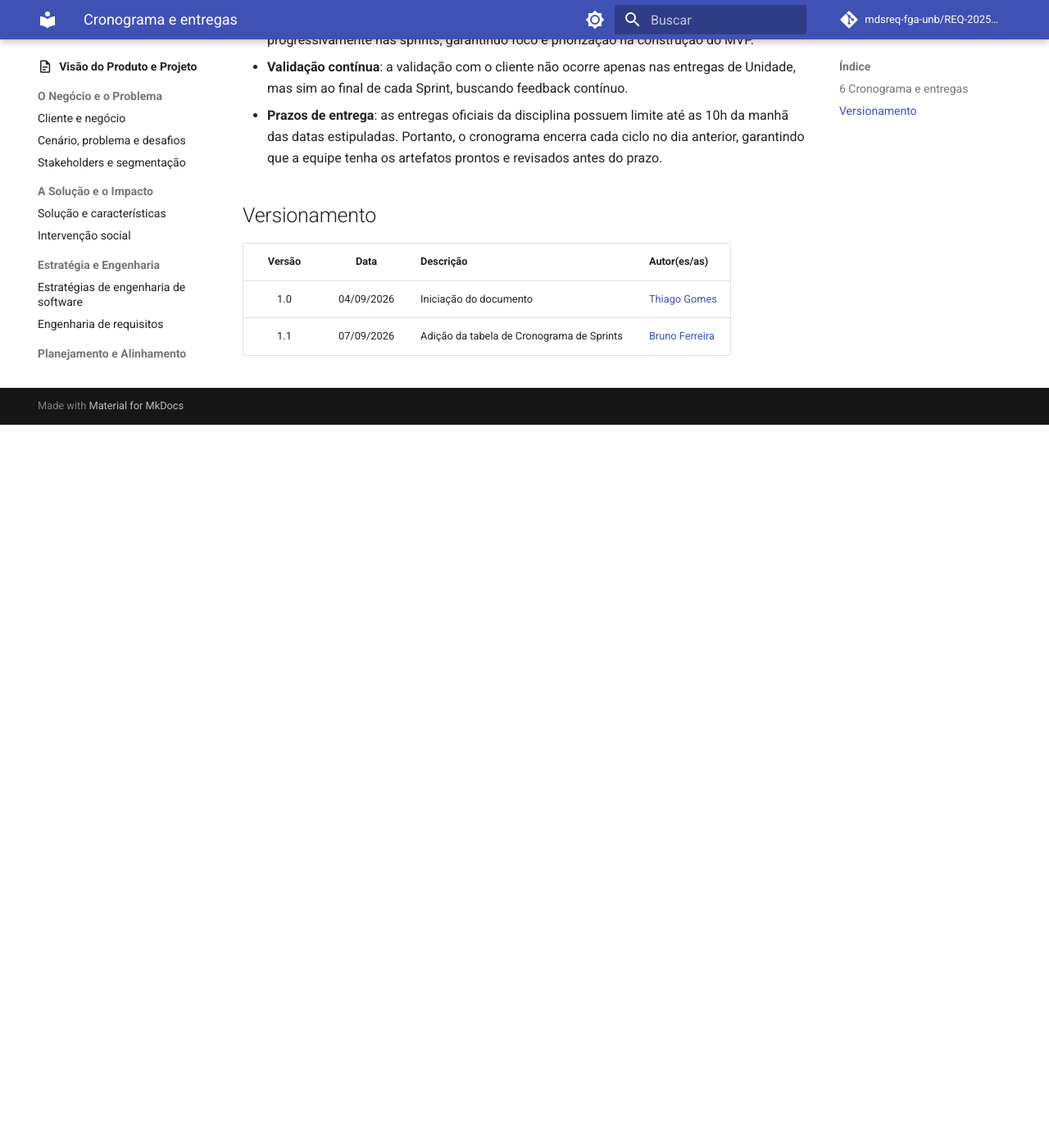
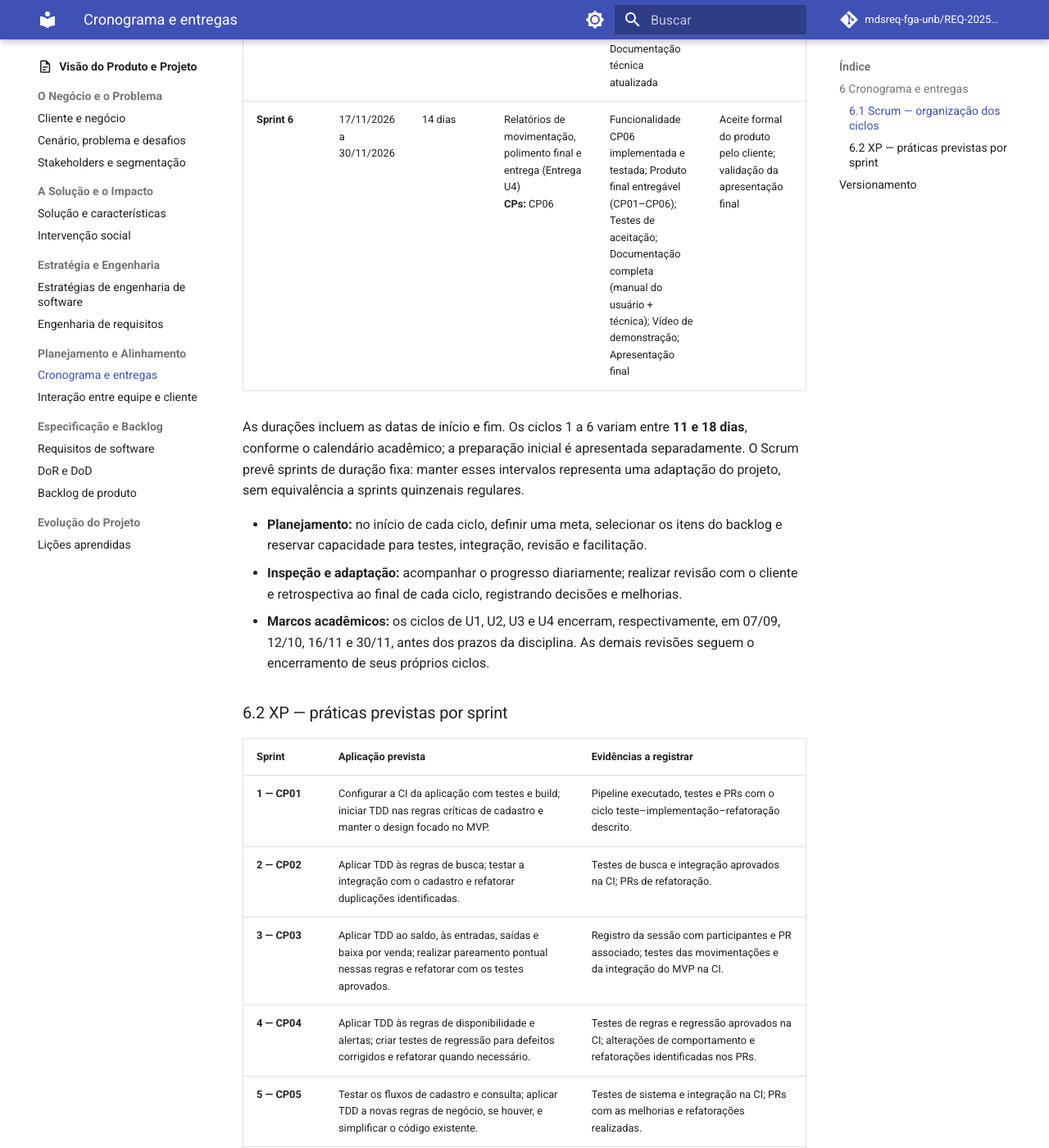
Before and after one commit to mdsreq-fga-unb/REQ-202562-T02-TSI-AutoPecas, an MkDocs documentation site: the page built from docs/visao-produto/cronograma-e-entregas.md, in a window 1280 px wide and 1400 px high, scrolled down 1795 px. Shown: the whole window at 82% size. Built offline with MkDocs 1.6.1 and Material for MkDocs 9.7.7, drawn with Linux system fonts in a browser that asks for light colours; comment, search, counter and statistics services are not loaded; before the commit the page ends 2313 px from its top, so only the background shows below that; some of the changed text lies outside the part shown.

Commit message:
docs: concluir correcoes da issue 6 sobre Scrum e XP

```diff
--- a/docs/visao-produto/cronograma-e-entregas.md
+++ b/docs/visao-produto/cronograma-e-entregas.md
@@ -2,24 +2,41 @@
 
 ## 6 Cronograma e entregas
 
-A partir da estratégia de desenvolvimento ágil estabelecida para o projeto **TSI Turbo**, tem-se a seguinte proposta de cronograma. O semestre letivo de referência é o de **2026.2**, organizado em entregas que se alinham às unidades da disciplina. Cada sprint possui objetivos claros e foca na entrega contínua das Características do Produto (CPs), garantindo um incremento funcional integrado e validado.
+A proposta de cronograma da **TSI Peças** organiza o semestre **2026.2** em ciclos de desenvolvimento e marcos de entrega da disciplina. A organização do trabalho utiliza elementos do Scrum, e as práticas técnicas selecionadas do XP estão detalhadas na seção 6.2.
 
-| Sprint | Período | Objetivo Principal e CPs | Entregas Esperadas | Validação do Cliente |
-|--------|---------|--------------------------|--------------------|----------------------|
-| **Sprint 0** | 24/08/2026 a 07/09/2026 | Definição do escopo, visão do produto e projeto; decisões de arquitetura e ferramentas; levantamento inicial de requisitos (Entrega U1)<br>**CPs:** — | Documento de Visão do Produto e Projeto; Rich Picture; Mapa de Stakeholders; Decisão de arquitetura documentada; Stack definida; Ambiente configurado | Validação do documento de visão, arquitetura e ferramentas pelo cliente e professor |
-| **Sprint 1** | 08/09/2026 a 19/09/2026 | Cadastro de peças<br>**CPs:** CP01 | Funcionalidade CP01 implementada e testada; User Stories da CP01 atendendo ao DoD; Testes unitários da CP01 | Revisão da sprint com o cliente; validação da CP01 |
-| **Sprint 2** | 20/09/2026 a 01/10/2026 | Classificação e busca de peças<br>**CPs:** CP02 | Funcionalidade CP02 implementada e testada; Integração CP02 com CP01 validada; Testes unitários da CP02 | Demonstração da CP02 ao cliente; validação da integração com CP01 |
-| **Sprint 3** | 02/10/2026 a 12/10/2026 | Controle de movimentação de estoque e consolidação do MVP (Entrega U2)<br>**CPs:** CP03 | Funcionalidade CP03 implementada e testada; MVP consolidado (CP01 + CP02 + CP03); Backlog refinado para próximas fases; Testes de integração do MVP | Validação do MVP completo com o cliente antes da apresentação da U2 |
-| **Sprint 4** | 13/10/2026 a 29/10/2026 | Consulta de disponibilidade e alertas<br>**CPs:** CP04 | Funcionalidade CP04 implementada e testada; Integração com CP01–CP03 validada; Correções de bugs apontados na U2; Testes unitários da CP04 | Revisão da sprint com o cliente; validação da CP04 e das correções |
-| **Sprint 5** | 30/10/2026 a 16/11/2026 | Agilização do cadastro e da consulta e Validação de Requisitos (Entrega U3)<br>**CPs:** CP05 | Funcionalidade CP05 implementada e testada; Integração completa do produto validada; Testes de sistema; Documentação técnica atualizada | Homologação da CP05 e da integração geral com o cliente |
-| **Sprint 6** | 17/11/2026 a 30/11/2026 | Relatórios de movimentação, polimento final e entrega (Entrega U4)<br>**CPs:** CP06 | Funcionalidade CP06 implementada e testada; Produto final entregável (CP01–CP06); Testes de aceitação; Documentação completa (manual do usuário + técnica); Vídeo de demonstração; Apresentação final | Aceite formal do produto pelo cliente; validação da apresentação final |
+### 6.1 Scrum — organização dos ciclos
 
-**Princípios do cronograma**
+| Ciclo | Período | Duração | Objetivo Principal e CPs | Entregas Esperadas | Validação do Cliente |
+| --- | --- | --- | --- | --- | --- |
+| **Preparação (Sprint 0)** | 24/08/2026 a 07/09/2026 | 15 dias | Definição do escopo, visão do produto e projeto; decisões de arquitetura e ferramentas; levantamento inicial de requisitos (Entrega U1)<br>**CPs:** — | Documento de Visão do Produto e Projeto; Rich Picture; Mapa de Stakeholders; Decisão de arquitetura documentada; Stack definida; Ambiente configurado | Validação do documento de visão, arquitetura e ferramentas pelo cliente e professor |
+| **Sprint 1** | 08/09/2026 a 19/09/2026 | 12 dias | Cadastro de peças<br>**CPs:** CP01 | Funcionalidade CP01 implementada e testada; User Stories da CP01 atendendo ao DoD; Testes unitários da CP01 | Revisão da sprint com o cliente; validação da CP01 |
+| **Sprint 2** | 20/09/2026 a 01/10/2026 | 12 dias | Classificação e busca de peças<br>**CPs:** CP02 | Funcionalidade CP02 implementada e testada; Integração CP02 com CP01 validada; Testes unitários da CP02 | Demonstração da CP02 ao cliente; validação da integração com CP01 |
+| **Sprint 3** | 02/10/2026 a 12/10/2026 | 11 dias | Controle de movimentação de estoque e consolidação do MVP (Entrega U2)<br>**CPs:** CP03 | Funcionalidade CP03 implementada e testada; MVP consolidado (CP01 + CP02 + CP03); Backlog refinado para próximas fases; Testes de integração do MVP | Validação do MVP completo com o cliente antes da apresentação da U2 |
+| **Sprint 4** | 13/10/2026 a 29/10/2026 | 17 dias | Consulta de disponibilidade e alertas<br>**CPs:** CP04 | Funcionalidade CP04 implementada e testada; Integração com CP01–CP03 validada; Correções de bugs apontados na U2; Testes unitários da CP04 | Revisão da sprint com o cliente; validação da CP04 e das correções |
+| **Sprint 5** | 30/10/2026 a 16/11/2026 | 18 dias | Agilização do cadastro e da consulta e Validação de Requisitos (Entrega U3)<br>**CPs:** CP05 | Funcionalidade CP05 implementada e testada; Integração completa do produto validada; Testes de sistema; Documentação técnica atualizada | Homologação da CP05 e da integração geral com o cliente |
+| **Sprint 6** | 17/11/2026 a 30/11/2026 | 14 dias | Relatórios de movimentação, polimento final e entrega (Entrega U4)<br>**CPs:** CP06 | Funcionalidade CP06 implementada e testada; Produto final entregável (CP01–CP06); Testes de aceitação; Documentação completa (manual do usuário + técnica); Vídeo de demonstração; Apresentação final | Aceite formal do produto pelo cliente; validação da apresentação final |
 
-- **Duração das sprints**: as Sprints 1 a 6 possuem durações médias de 2 a 3 semanas, organizadas de forma a alinhar o final de cada ciclo exatamente um dia antes da data limite de entrega de cada Unidade da disciplina.
-- **Cobertura das CPs**: todas as características de produto (CP01–CP06) estão mapeadas progressivamente nas sprints, garantindo foco e priorização na construção do MVP.
-- **Validação contínua**: a validação com o cliente não ocorre apenas nas entregas de Unidade, mas sim ao final de cada Sprint, buscando feedback contínuo.
-- **Prazos de entrega**: as entregas oficiais da disciplina possuem limite até as 10h da manhã das datas estipuladas. Portanto, o cronograma encerra cada ciclo no dia anterior, garantindo que a equipe tenha os artefatos prontos e revisados antes do prazo.
+As durações incluem as datas de início e fim. Os ciclos 1 a 6 variam entre **11 e 18 dias**, conforme o calendário acadêmico; a preparação inicial é apresentada separadamente. O Scrum prevê sprints de duração fixa: manter esses intervalos representa uma adaptação do projeto, sem equivalência a sprints quinzenais regulares.
+
+- **Planejamento:** no início de cada ciclo, definir uma meta, selecionar os itens do backlog e reservar capacidade para testes, integração, revisão e facilitação.
+- **Inspeção e adaptação:** acompanhar o progresso diariamente; realizar revisão com o cliente e retrospectiva ao final de cada ciclo, registrando decisões e melhorias.
+- **Marcos acadêmicos:** os ciclos de U1, U2, U3 e U4 encerram, respectivamente, em 07/09, 12/10, 16/11 e 30/11, antes dos prazos da disciplina. As demais revisões seguem o encerramento de seus próprios ciclos.
+
+### 6.2 XP — práticas previstas por sprint
+
+| Sprint | Aplicação prevista | Evidências a registrar |
+| --- | --- | --- |
+| **1 — CP01** | Configurar a CI da aplicação com testes e build; iniciar TDD nas regras críticas de cadastro e manter o design focado no MVP. | Pipeline executado, testes e PRs com o ciclo teste–implementação–refatoração descrito. |
+| **2 — CP02** | Aplicar TDD às regras de busca; testar a integração com o cadastro e refatorar duplicações identificadas. | Testes de busca e integração aprovados na CI; PRs de refatoração. |
+| **3 — CP03** | Aplicar TDD ao saldo, às entradas, saídas e baixa por venda; realizar pareamento pontual nessas regras e refatorar com os testes aprovados. | Registro da sessão com participantes e PR associado; testes das movimentações e da integração do MVP na CI. |
+| **4 — CP04** | Aplicar TDD às regras de disponibilidade e alertas; criar testes de regressão para defeitos corrigidos e refatorar quando necessário. | Testes de regras e regressão aprovados na CI; alterações de comportamento e refatorações identificadas nos PRs. |
+| **5 — CP05** | Testar os fluxos de cadastro e consulta; aplicar TDD a novas regras de negócio, se houver, e simplificar o código existente. | Testes de sistema e integração na CI; PRs com as melhorias e refatorações realizadas. |
+| **6 — CP06** | Aplicar TDD às regras de consolidação dos relatórios e executar testes de integração, aceitação e regressão. | Testes dos relatórios e da aplicação aprovados; registros de aceitação e execuções da CI. |
+
+- **Práticas contínuas:** integrar mudanças pequenas durante todos os ciclos de desenvolvimento, manter padrões comuns e compartilhar a responsabilidade pelo código. Refatoração preserva comportamento; correção de bugs altera o comportamento incorreto.
+- **Pareamento pontual:** dois desenvolvedores trabalharão juntos na sessão prevista para a Sprint 3, com horário definido no planejamento. A agenda acadêmica limita a adoção contínua; impedimentos e eventual reagendamento serão registrados.
+- **Revisão complementar:** cada PR será revisado por outro desenvolvedor. Essa revisão não equivale à programação em pares.
+- **Situação das evidências:** a tabela registra o planejamento. Testes, PRs, sessões e execuções da CI deverão ser vinculados às tarefas e atas quando ocorrerem.
 
 ## Versionamento
 
@@ -27,3 +44,4 @@ A partir da estratégia de desenvolvimento ágil estabelecida para o projeto **T
 | :----: | :--: | --- | --- |
 | 1.0 | 04/09/2026 | Iniciação do documento | [Thiago Gomes](https://github.com/thgomxs) |
 | 1.1 | 07/09/2026 | Adição da tabela de Cronograma de Sprints | [Bruno Ferreira](https://github.com/brunnf) |
+| 1.2 | 15/09/2026 | Issue #6: datas preservadas, duração dos ciclos explicitada e planejamento das práticas de XP por sprint | [Thiago Gomes](https://github.com/thgomxs) |
```
Also changed, not shown: docs/visao-produto/estrategias-engenharia-de-software.md (+11 -10 lines), docs/visao-produto/interacao-equipe-cliente.md (+17 -10 lines), docs/visao-produto/solucao-e-caracteristicas.md (+2 -1 lines).
